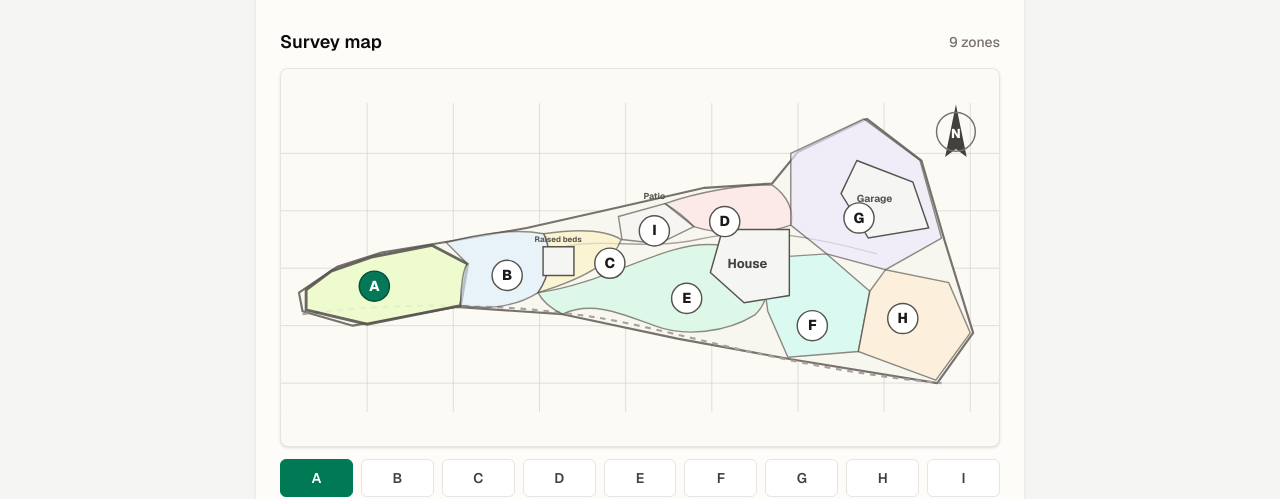
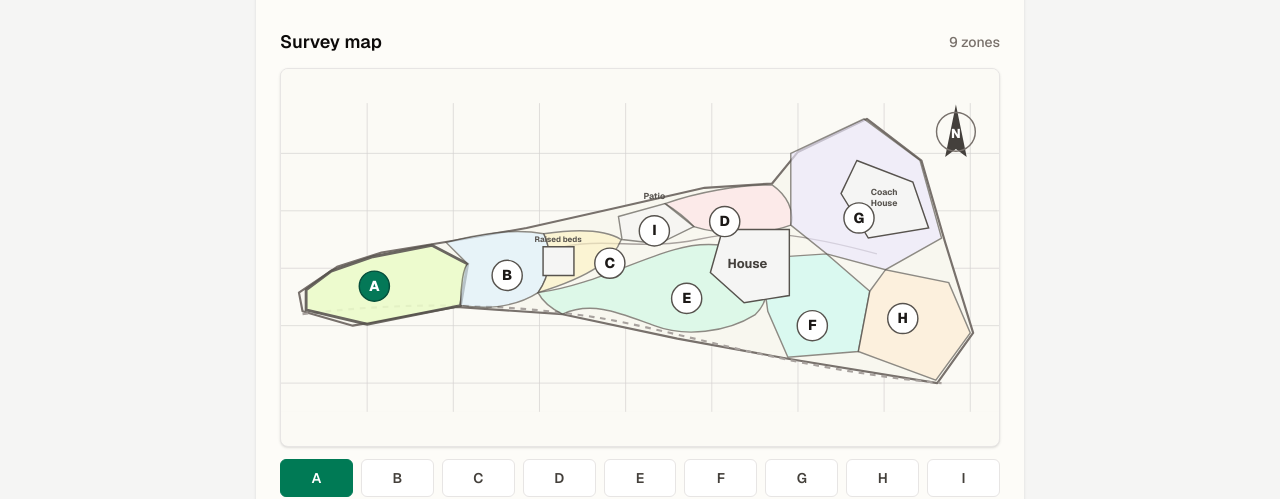
Before and after one commit to drmarkoconnor/annsgarden, a Next.js app: page /garden/map in a window 1280 px wide. Shown: the part 152-651 px from the top of the page. Built offline with nearby package versions, Linux system fonts and the light colour scheme.

Commit message:
Rename map building to Coach House

```diff
--- a/src/components/garden/garden-map-explorer.tsx
+++ b/src/components/garden/garden-map-explorer.tsx
@@ -200,8 +200,13 @@ function GardenMapSvg({
       <text fill="#44403c" fontSize="18" fontWeight="700" x="622" y="340">
         House
       </text>
-      <text fill="#57534e" fontSize="14" fontWeight="700" x="802" y="248">
-        Garage
+      <text fill="#57534e" fontSize="12" fontWeight="700" textAnchor="middle" x="840" y="242">
+        <tspan x="840" y="238">
+          Coach
+        </tspan>
+        <tspan x="840" y="254">
+          House
+        </tspan>
       </text>
       <text fill="#57534e" fontSize="11" fontWeight="700" textAnchor="middle" x="386" y="304">
         Raised beds
--- a/src/lib/garden/map-data.ts
+++ b/src/lib/garden/map-data.ts
@@ -102,9 +102,9 @@ export const gardenMapZones: GardenMapZone[] = [
     labelPosition: { x: 805, y: 270 },
     path: "M710 180 L812 132 L890 190 L920 298 L842 342 L760 320 L710 280 Z",
     provisionalName: "Coach House",
-    recordFocus: ["coach house", "garage", "service yard"],
+    recordFocus: ["coach house", "hardstanding", "service yard"],
     surveyCues:
-      "North-east hardstanding and outbuilding zone marked with garage, gravel and kennel/store notes.",
+      "North-east hardstanding and Coach House zone, including gravel and kennel/store notes from the survey.",
   },
   {
     adjacent: ["F", "G"],
@@ -138,7 +138,7 @@ export const gardenMapFeatures = [
     path: "M615 286 L708 286 L708 378 L645 388 L598 346 Z",
   },
   {
-    label: "Garage",
+    label: "Coach House",
     path: "M802 190 L880 220 L902 284 L818 298 L780 236 Z",
   },
   {
```
